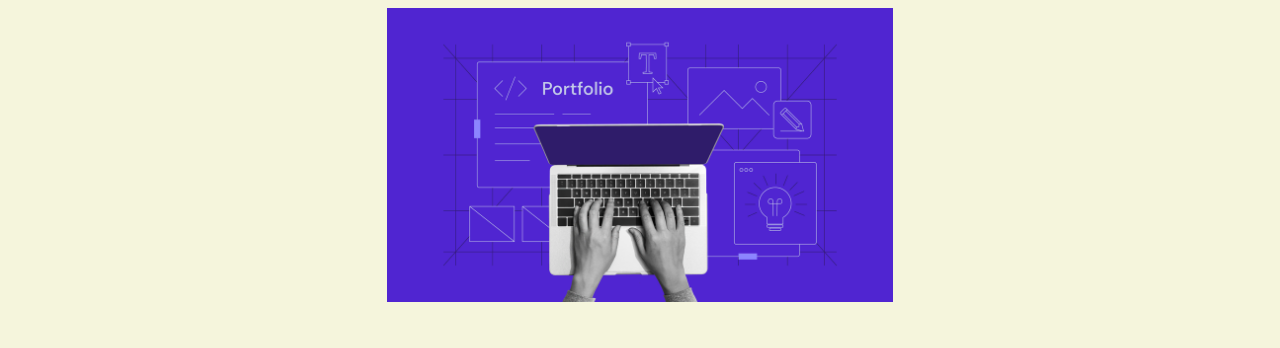
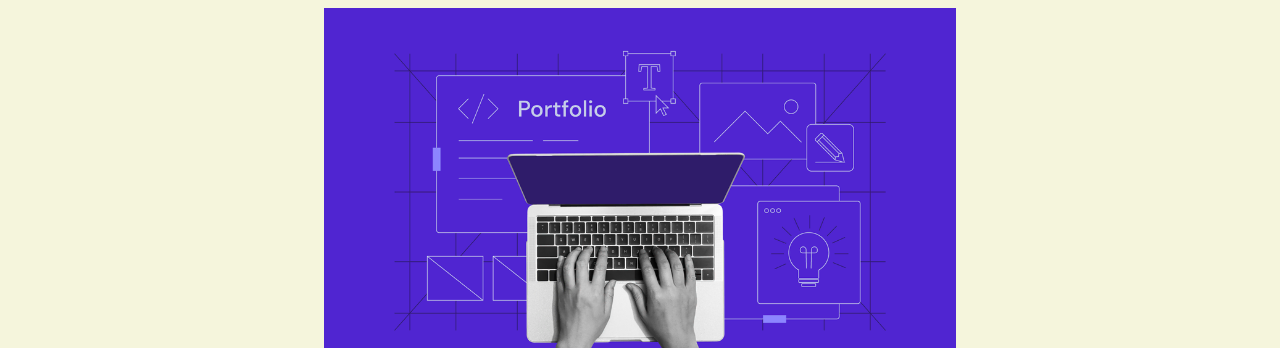
Before and after one commit to Raghu-Nandan-Sharma-19/Raghu-Nandan-s-Portfolio, a plain HTML site: page index.html in a window 1280 px wide. Shown: the top 348 px of the page. Drawn offline with Linux system fonts and the light colour scheme.

Commit message:
Changed the size of image for better visibility

```diff
--- a/index.html
+++ b/index.html
@@ -12,7 +12,7 @@
 </head>
 
 <body>
-    <img src="image1.webp" alt="banner" width="40%" height="35%">
+    <img src="image1.webp" alt="banner" width="50%" height="50%">
     <h1>RaghuNandan's Portfolio</h1>
     <h2>About me</h2>
     <p>I am a first year student at Model Institute Of Engineering And Technology.
```
